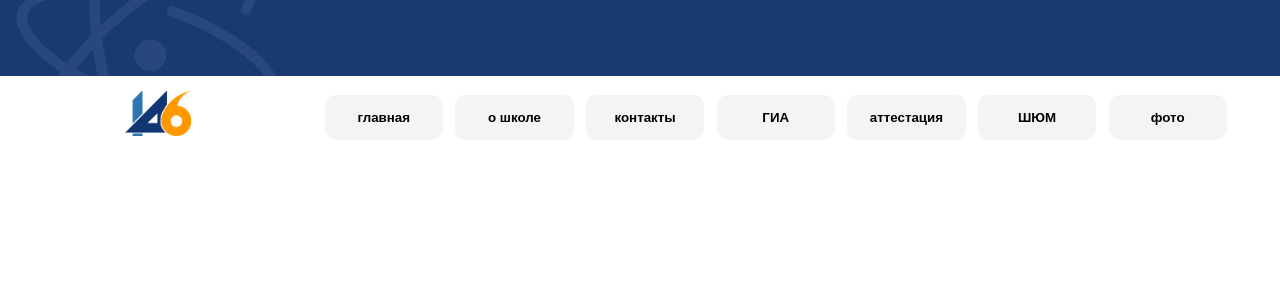
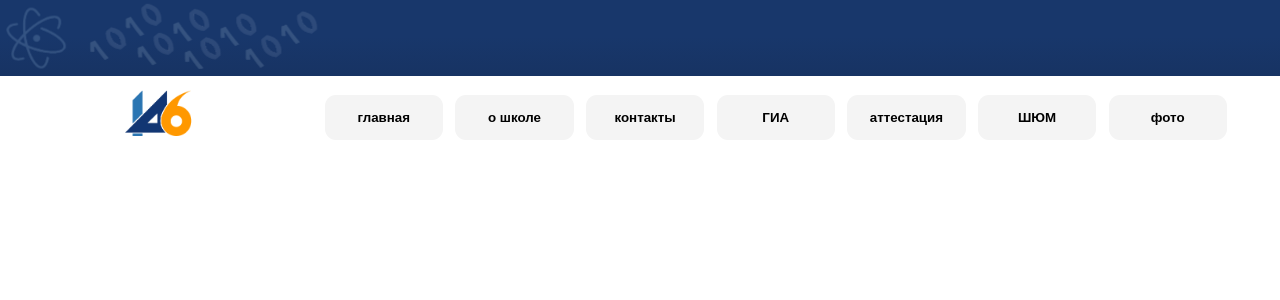
Before and after one commit to ncinsli/s146-site, a React (Create React App) app: page / in a window 1280 px wide. Shown: the top 300 px of the page. Built offline with nearby package versions, Linux system fonts and the light colour scheme.

Commit message:
No parallax now

```diff
--- a/package.json
+++ b/package.json
@@ -15,6 +15,7 @@
     "react": "^17.0.1",
     "react-dom": "^17.0.1",
     "react-parallax": "^3.1.2",
+    "react-parallax-tilt": "^1.4.66",
     "react-scripts": "4.0.0",
     "react-spring": "^8.0.27",
     "typescript": "^4.0.5",
--- a/src/App.scss
+++ b/src/App.scss
@@ -1,12 +1,11 @@
 *{
     padding: 0;
     margin: 0;
-    border-size: border-box;
 }
 
 .mainPanel{
     display: flex;
-
+    z-index: 5;
 }
 
 .mainButtonsContainer{
@@ -17,12 +16,13 @@
 }
 
 #logo{
+    display: flex;
     z-index: 10;
     margin-left: 10%;
     margin-right: 10%;
     margin-top: -0.2%;
-    display: flex;
     align-self: stretch;
     height: 40%;
     object-fit:cover;
+    background-color: transparent;
 }
--- a/src/components/topPanel/topPanel.tsx
+++ b/src/components/topPanel/topPanel.tsx
@@ -2,17 +2,14 @@ import React from "react";
 import "./topPanelStyle.scss";
 import bits from "./bits.png";
 import atom from "./atom.png"
-import { Parallax, Background } from 'react-parallax';
 
 class TopPanel extends React.Component{
     render(){
         return(
             <React.Fragment>
                 <div className = "topPanel">
-                    <Parallax strength = {200}>
-                        <img className = "randomDecorations" src = {atom}/>
-                        <img className = "randomDecorations" src = {bits}/>
-                    </Parallax>
+                    <img className = "randomScalingDecorations" src = {atom}/>
+                    <img className = "randomDecorations" src = {bits}/>
                     <p className = "hidden">заполнитель на случай, если уйдут все картинки</p> { /* заполнитель */ }
                 </div>
             </React.Fragment>
--- a/src/components/topPanel/topPanelStyle.scss
+++ b/src/components/topPanel/topPanelStyle.scss
@@ -1,7 +1,7 @@
 .topPanel{
     display: flex;
-    background-color: #193972;
-    z-index: -2;
+    background: linear-gradient(0deg, rgba(23,51,99,1) 0%, rgba(24,55,107,1) 52%, rgba(24,55,107,1) 100%);
+    z-index: -5;
     width: 100vw;
     height: 9.5vh;
     margin-top: 0%;
@@ -13,9 +13,44 @@
     transform: scale(0.9);
     opacity: 20%;
     padding-top: 0%;
-    margin-top: -10%;
+    margin-top: 0%;
     object-fit:cover;
     perspective: 0%;
     margin-right: 50px;
     object-fit:cover;
 }
+
+
+@keyframes rotation{
+    from { transform: rotate(0deg); }
+    to { transform: rotate(359deg); }
+}
+
+@keyframes scaling{
+    from { transform: scale(0.9); }
+    50% {transform: scale(0.8)}
+    to {transform: scale(0.9);}
+}
+
+.randomRotatingDecorations{
+    z-index: 1;
+    transform: scale(0.9);
+    animation: rotation 5s infinite linear;
+    transform: rotate(1deg);
+    opacity: 40%;
+    padding-top: 0%;
+    margin-top: 0%;
+    object-fit:cover;
+    object-fit:cover;
+}
+
+.randomScalingDecorations{
+    z-index: 1;
+    transform: scale(0.9);
+    animation: scaling 15s infinite linear;
+    opacity: 40%;
+    padding-top: 0%;
+    margin-top: 0%;
+    object-fit:cover;
+    object-fit:cover;
+}
```
Also changed, not shown: 1 other file (tests, documents, lock files or other folders).
